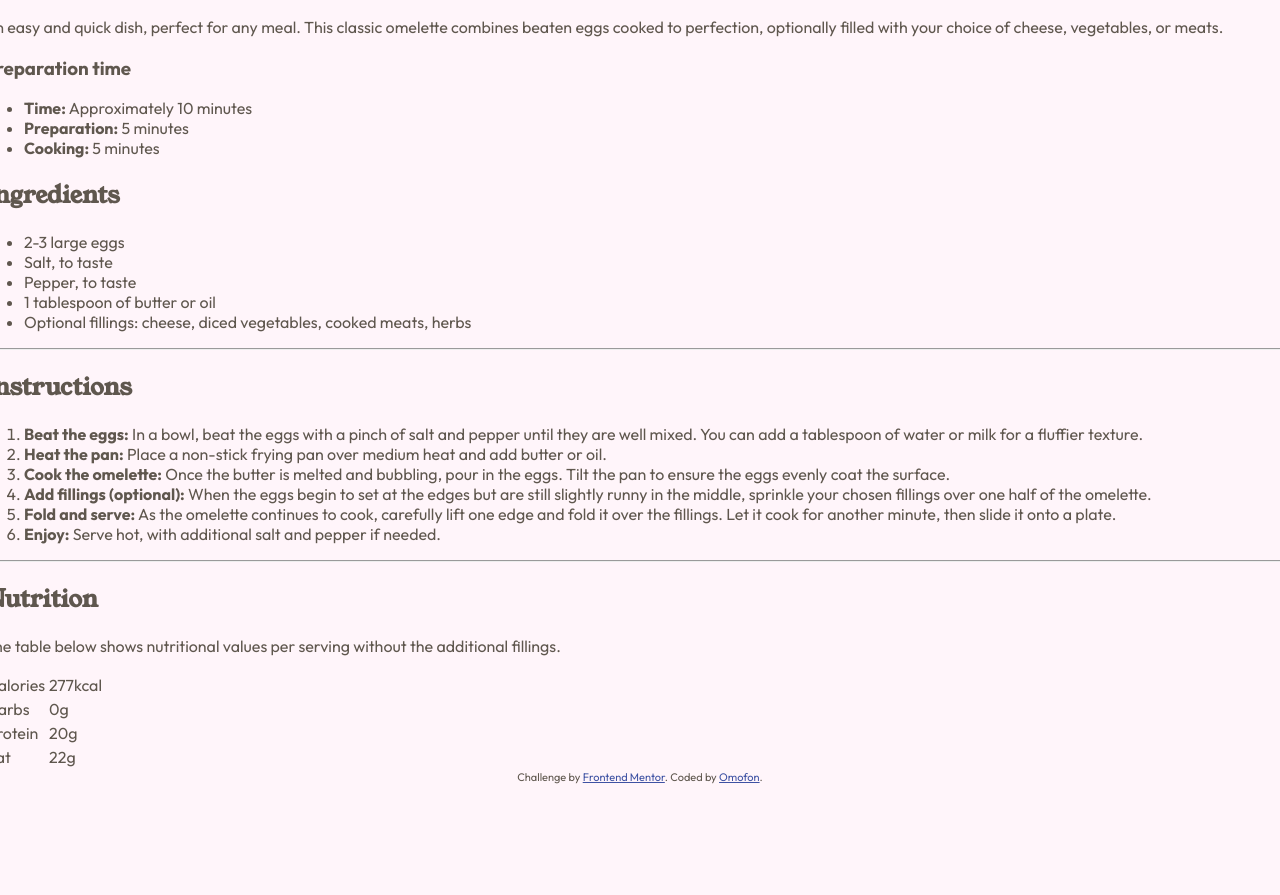
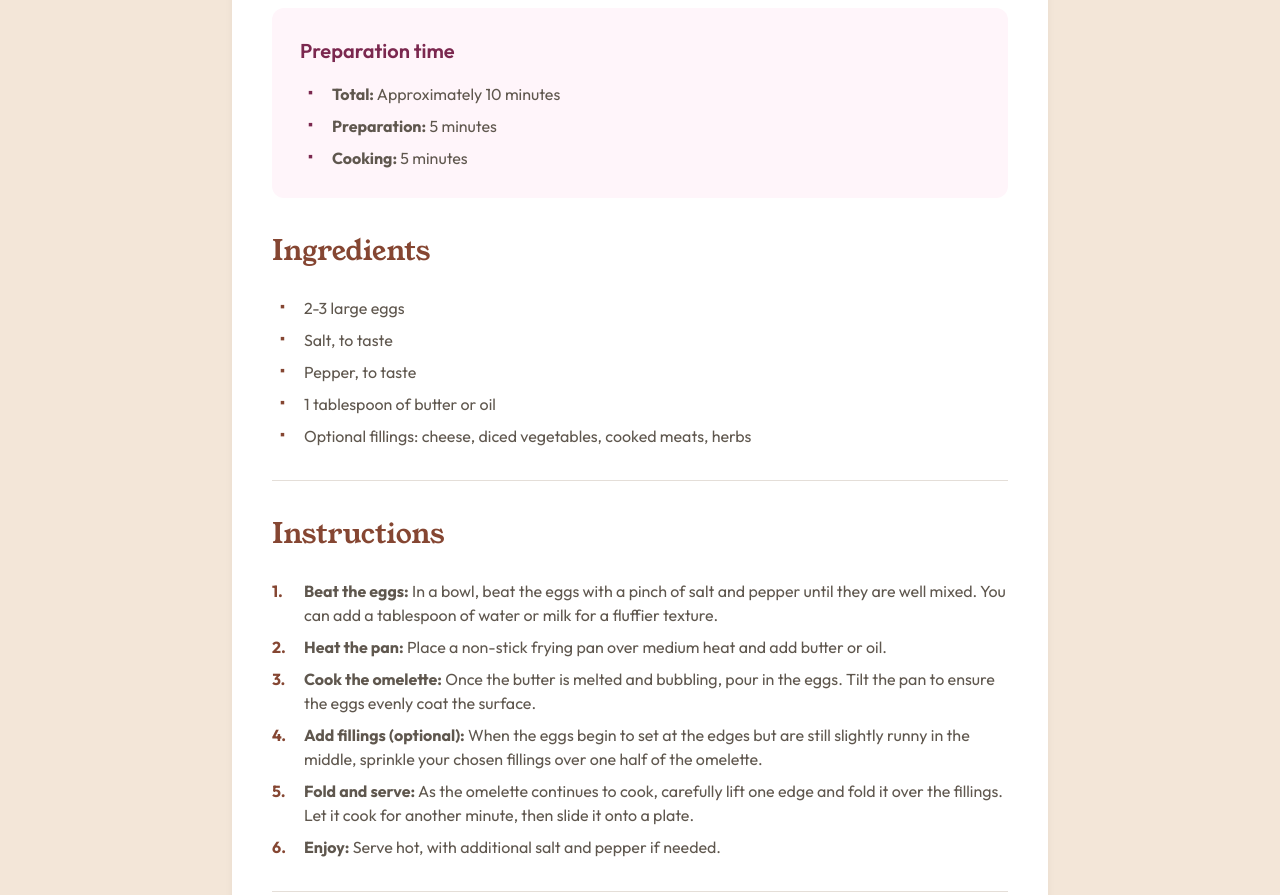
Before and after one commit to omofon/Frontend-Mentor-Challenges, a plain HTML site: page Recipe Page/index.html in a window 1280 px wide. Shown: the part 661-1556 px from the top of the page. Before the commit the page ends 1445 px from the top, so only its background shows below. Drawn offline with Linux system fonts and the light colour scheme.

Commit message:
Add responsive styling

```diff
--- a/Recipe Page/index.html
+++ b/Recipe Page/index.html
@@ -33,7 +33,7 @@
         <section class="prep-time">
           <h3>Preparation time</h3>
           <ul>
-            <li><strong>Time:</strong> Approximately 10 minutes</li>
+            <li><strong>Total:</strong> Approximately 10 minutes</li>
             <li><strong>Preparation:</strong> 5 minutes</li>
             <li><strong>Cooking:</strong> 5 minutes</li>
           </ul>
--- a/Recipe Page/style.css
+++ b/Recipe Page/style.css
@@ -4,7 +4,9 @@
 .attribution {
   font-size: 11px;
   text-align: center;
+  padding: 1rem;
 }
+
 .attribution a {
   color: hsl(228, 45%, 44%);
 }
@@ -24,18 +26,268 @@
 body {
   font-family: "Outfit", sans-serif;
   font-size: 16px;
-
-  background: var(--rose-50);
+  line-height: 1.5;
+  background: var(--stone-100);
   color: var(--stone-600);
-  min-height: 100dvh;
+  min-height: 100vh;
   display: flex;
   flex-direction: column;
   justify-content: center;
   align-items: center;
   margin: 0;
+  padding: 0;
 }
 
-h1,
+main {
+  padding: 7.75rem 0;
+  width: 100%;
+  display: flex;
+  justify-content: center;
+}
+
+/* Article Styles */
+.recipe-card {
+  max-width: 46rem;
+  width: 100%;
+  padding: 2.5rem;
+  background: var(--white);
+  border-radius: 1.5rem;
+  box-shadow: 0 4px 8px rgba(0, 0, 0, 0.05);
+  display: flex;
+  flex-direction: column;
+  gap: 2rem;
+  margin: 0 1rem;
+}
+
+/* Header Styles */
+.banner {
+  display: flex;
+  flex-direction: column;
+  gap: 1.5rem;
+}
+
+.banner img {
+  width: 100%;
+  border-radius: 0.75rem;
+  display: block;
+  margin: 0;
+}
+
+.banner h1 {
+  font-family: "Young Serif", serif;
+  font-weight: 400;
+  font-size: 2.5rem;
+  line-height: 1;
+  color: var(--stone-900);
+  margin: 0;
+}
+
+.banner p {
+  margin: 0;
+  line-height: 1.5;
+}
+
+/* Prep Section Styles */
+.prep-time {
+  background: var(--rose-50);
+  border-radius: 0.75rem;
+  padding: 1.75rem;
+}
+
+.prep-time h3 {
+  margin: 0 0 1rem 0;
+  color: var(--rose-800);
+  font-weight: 600;
+  font-size: 1.25rem;
+}
+
+.prep-time ul {
+  list-style: none;
+  padding-left: 0;
+  margin: 0;
+}
+
+.prep-time ul li {
+  margin-bottom: 0.5rem;
+  padding-left: 2rem;
+  position: relative;
+}
+
+.prep-time ul li:last-child {
+  margin-bottom: 0;
+}
+
+.prep-time ul li::before {
+  content: "▪";
+  color: var(--rose-800);
+  position: absolute;
+  left: 0.5rem;
+  font-size: 0.875rem;
+}
+
+/* Ingredients Section Styles */
 h2 {
   font-family: "Young Serif", serif;
+  font-weight: 400;
+  font-size: 1.75rem;
+  color: var(--brown-800);
+  margin: 0 0 1.5rem 0;
 }
+
+.ingredients ul {
+  list-style: none;
+  padding-left: 0;
+  margin: 0 0 2rem 0;
+}
+
+.ingredients ul li {
+  margin-bottom: 0.5rem;
+  padding-left: 2rem;
+  position: relative;
+}
+
+.ingredients ul li:last-child {
+  margin-bottom: 0;
+}
+
+.ingredients ul li::before {
+  content: "▪";
+  color: var(--brown-800);
+  position: absolute;
+  left: 0.5rem;
+  font-size: 0.875rem;
+}
+
+hr {
+  border: none;
+  height: 1px;
+  background-color: var(--stone-150);
+  margin: 0;
+}
+
+/* Instructions Section Styles */
+.instructions ol {
+  list-style-type: none;
+  counter-reset: instruction-counter;
+  padding-left: 0;
+  margin: 0 0 2rem 0;
+}
+
+.instructions ol li {
+  font-family: "Outfit", sans-serif;
+  margin-bottom: 0.5rem;
+  padding-left: 2rem;
+  position: relative;
+  counter-increment: instruction-counter;
+}
+
+.instructions ol li:last-child {
+  margin-bottom: 0;
+}
+
+.instructions ol li::before {
+  content: counter(instruction-counter) ".";
+  font-family: "Outfit", sans-serif;
+  color: var(--brown-800);
+  font-weight: 700;
+  position: absolute;
+  left: 0;
+}
+
+/* Nutrition Section Style */
+.nutrition p {
+  margin: 0 0 1.5rem 0;
+}
+
+.nutrition table {
+  width: 100%;
+  border-collapse: collapse;
+}
+
+.nutrition table tr {
+  border-bottom: 1px solid var(--stone-150);
+}
+
+.nutrition table tr:last-child {
+  border-bottom: none;
+}
+
+.nutrition table td {
+  padding: 0.75rem 2rem;
+}
+
+.nutrition table td:first-child {
+  padding-left: 2rem;
+}
+
+.nutrition table td:last-child {
+  font-weight: 700;
+  color: var(--brown-800);
+}
+
+/* Footer */
+footer {
+  margin-top: auto;
+  padding: 1rem;
+}
+
+/* Responsive Design */
+@media (max-width: 768px) {
+  body {
+    justify-content: flex-start;
+  }
+
+  main {
+    padding: 0;
+  }
+
+  .recipe-card {
+    border-radius: 0;
+    padding: 0;
+    margin: 0;
+    box-shadow: none;
+  }
+
+  .banner {
+    gap: 2rem;
+  }
+
+  .banner img {
+    border-radius: 0;
+    margin-bottom: 0;
+  }
+
+  .banner h1 {
+    font-size: 2.25rem;
+    padding: 0 2rem;
+  }
+
+  .banner p {
+    padding: 0 2rem;
+  }
+
+  .prep-time,
+  .ingredients,
+  .instructions,
+  .nutrition {
+    padding: 0 2rem;
+  }
+
+  .nutrition table td:first-child {
+    padding-left: 0;
+  }
+
+  .nutrition table td:last-child {
+    padding-right: 0;
+  }
+}
+
+@media (max-width: 375px) {
+  .banner h1 {
+    font-size: 2rem;
+  }
+
+  h2 {
+    font-size: 1.5rem;
+  }
+}
```
